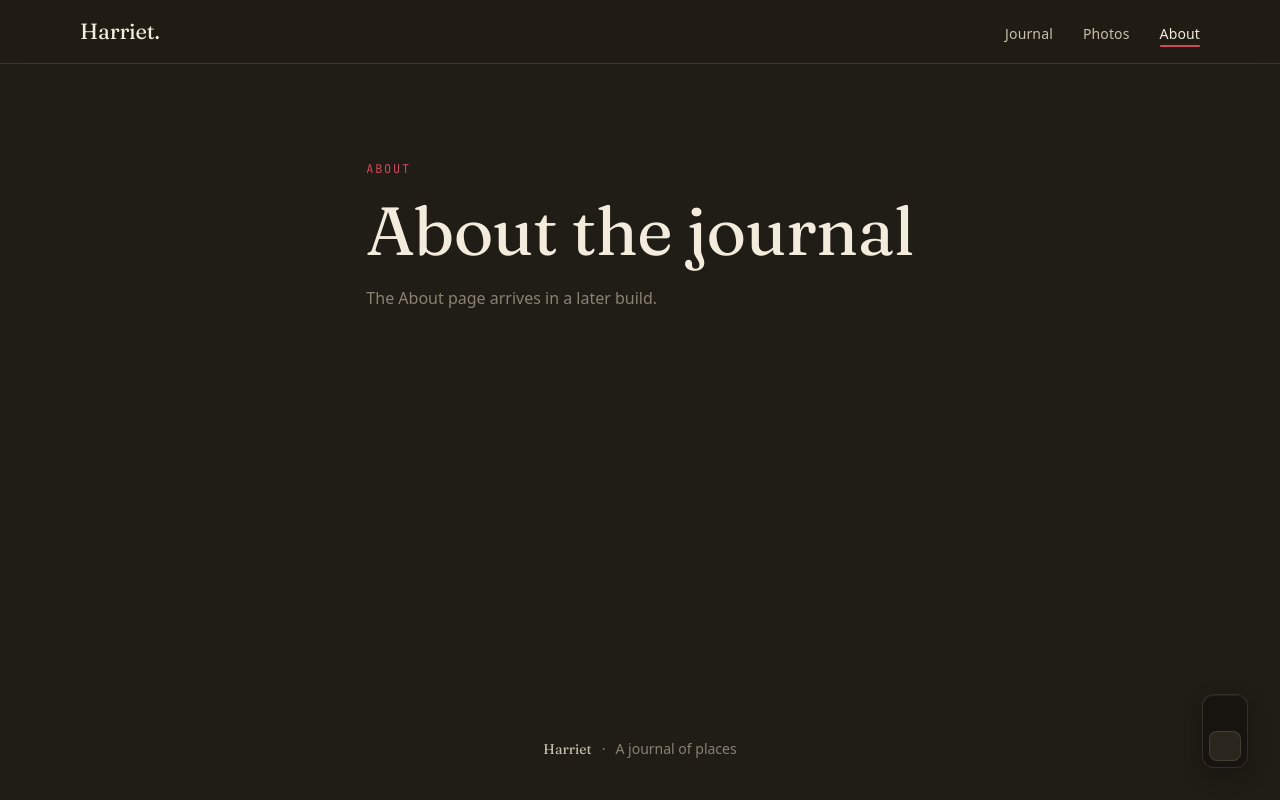
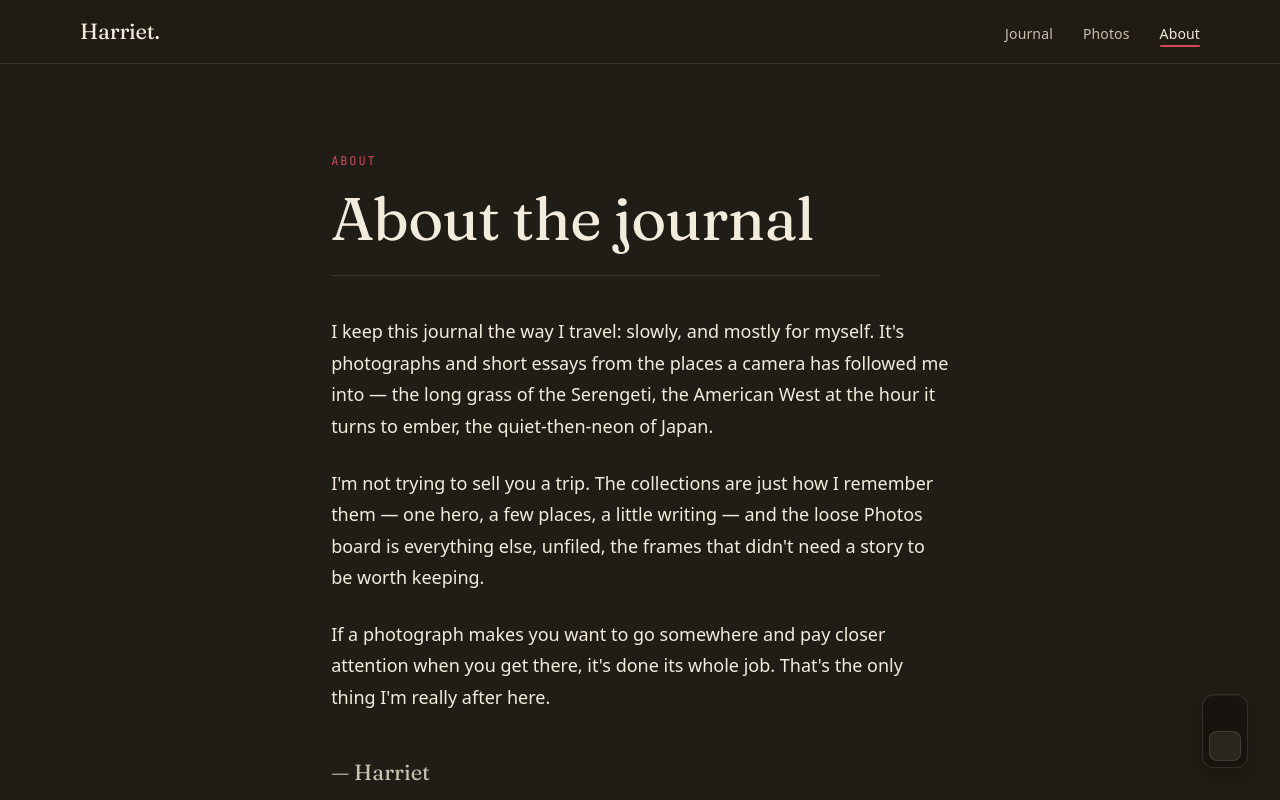
Before and after one commit to charlieramus/harrietramus.com, a Next.js app: page /about in a window 1280 px wide. Shown: the top 800 px of the page. Built offline with nearby package versions, Linux system fonts and the light colour scheme.

Commit message:
stage4v4

```diff
--- a/app/about/page.tsx
+++ b/app/about/page.tsx
@@ -1,16 +1,31 @@
 import type { Metadata } from "next";
+import { about } from "@/site.config";
 
-// /about — titled stub. The real About page (from config.about) lands in V4.
+// /about — the quiet bio, rendered entirely from config.about. A short eyebrow +
+// serif title over a narrow reading column of paragraphs, closed by the serif
+// "— Harriet" sign. First-name only: no surname anywhere (the privacy decision).
+// `title: "About"` gets the "— Harriet" suffix for free from the layout template.
 export const metadata: Metadata = {
   title: "About",
+  description: "About the journal — photographs and short essays from the road.",
 };
 
 export default function AboutPage() {
   return (
-    <main className="route-stub">
-      <p className="eyebrow mono">About</p>
-      <h1>About the journal</h1>
-      <p className="stub-note">The About page arrives in a later build.</p>
+    <main className="about">
+      <header className="about-head">
+        <p className="about-eyebrow mono">About</p>
+        <h1 className="about-title">{about.title}</h1>
+      </header>
+
+      <div className="about-body">
+        {about.paragraphs.map((p, i) => (
+          <p key={i} className="about-p">
+            {p}
+          </p>
+        ))}
+        <p className="about-sign">{about.sign}</p>
+      </div>
     </main>
   );
 }
--- a/app/globals.css
+++ b/app/globals.css
@@ -919,6 +919,55 @@ button:focus-visible {
   }
 }
 
+/* ------------------------------------------------ about -------------------- */
+/* The bio page — a quiet, narrow reading column from config.about. Eyebrow +
+   serif title over the paragraphs, closed by the serif signature. The measure is
+   a touch tighter than the essay reading column so it reads as a personal note. */
+.about {
+  max-width: var(--maxw);
+  margin: 0 auto;
+  padding: clamp(56px, 11vh, 128px) clamp(20px, 5vw, 48px) clamp(64px, 12vh, 120px);
+}
+
+.about-head {
+  max-width: 60ch;
+  margin-bottom: clamp(28px, 5vh, 44px);
+  padding-bottom: clamp(18px, 3vh, 26px);
+  border-bottom: 1px solid var(--line);
+}
+.about-eyebrow {
+  color: var(--accent);
+  font-size: 12px;
+  text-transform: uppercase;
+  letter-spacing: 0.16em;
+  margin-bottom: 14px;
+}
+.about-title {
+  font-size: clamp(34px, 6vw, 60px);
+  letter-spacing: -0.01em;
+}
+
+.about-body {
+  max-width: 60ch;
+  font-size: 18px;
+  line-height: 1.75;
+  color: var(--ink);
+}
+.about-p {
+  margin-top: 1.4em;
+}
+.about-p:first-child {
+  margin-top: 0;
+}
+
+/* The serif sign-off — quieter ink, set off from the last paragraph. */
+.about-sign {
+  margin-top: clamp(28px, 5vh, 44px);
+  font-family: var(--font-serif);
+  font-size: 22px;
+  color: var(--ink-soft);
+}
+
 /* ------------------------------------------------ route stubs -------------- */
 /* The V1 placeholder pages (home / photos / about) before their real content
    lands in V2–V4. Kept intentionally quiet. */
```
Also changed, not shown: 1 other file (tests, documents, lock files or other folders).
